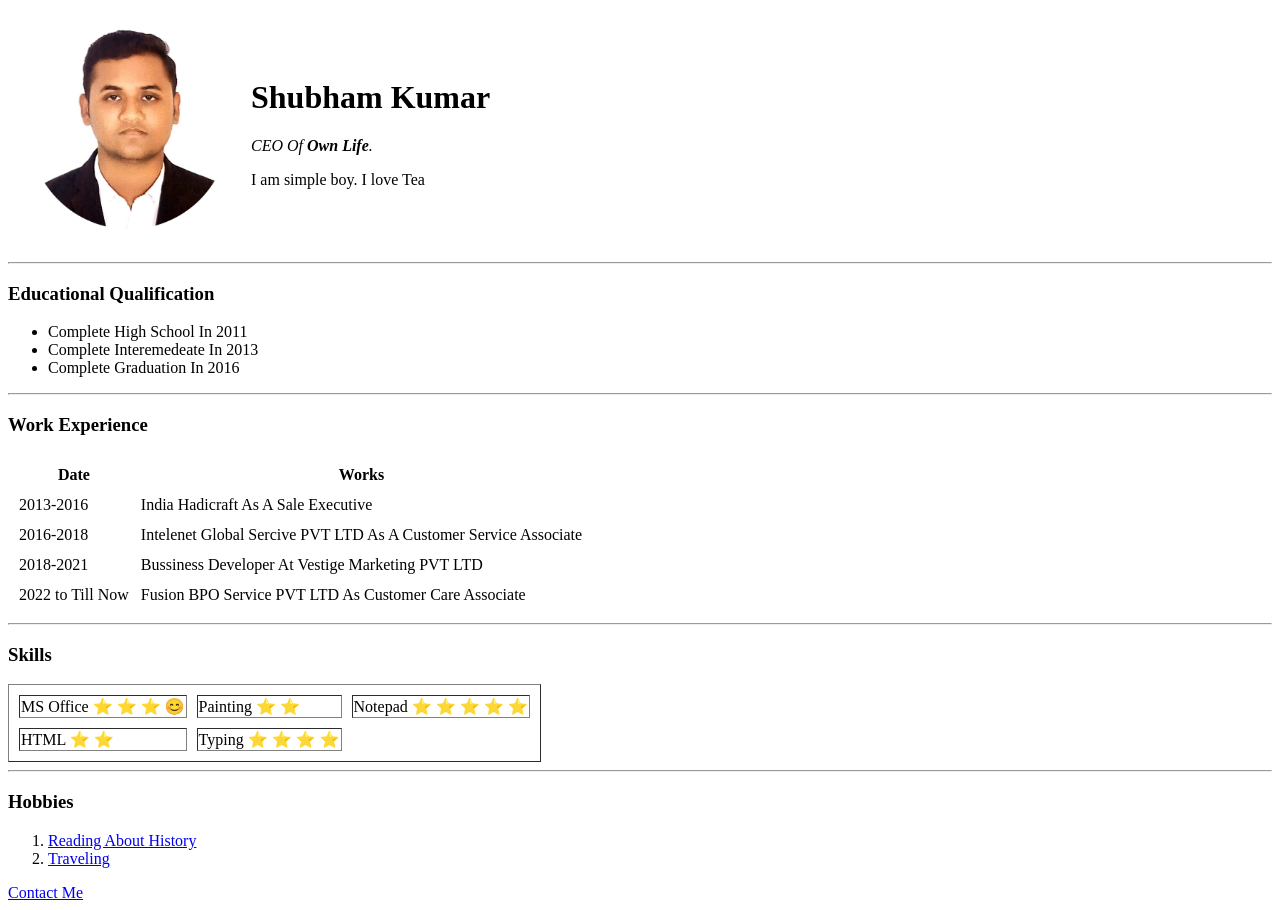
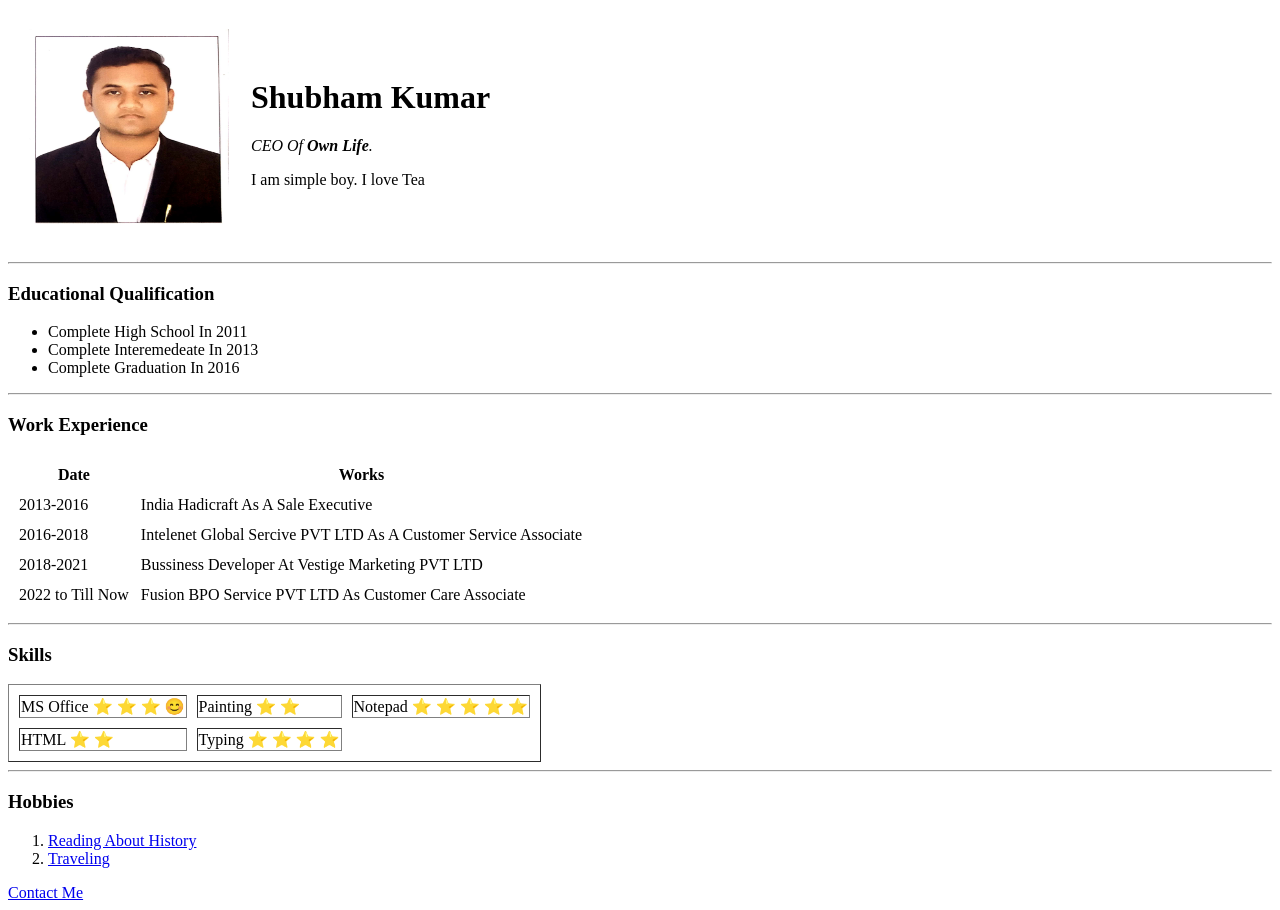
Before and after one commit to ShubhamKashyap86/cv, a plain HTML site: page index.html in a window 1280 px wide. Drawn offline with Linux system fonts and the light colour scheme.

Commit message:
Image Update

```diff
--- a/index.html
+++ b/index.html
@@ -8,7 +8,7 @@
 <body>
 <table cellspacing="20">
     <tr>
-        <td> <img src="image/shubham-modified.png" alt="Shubham Profile Picture" width="200" height="200"></td>
+        <td> <img src="Shubham.jpg" alt="Shubham Profile Picture" width="200" height="200"></td>
 
         <td>   <h1>Shubham Kumar</h1>
             <p><em>CEO Of <strong>Own Life</strong>.</em></p>
```
